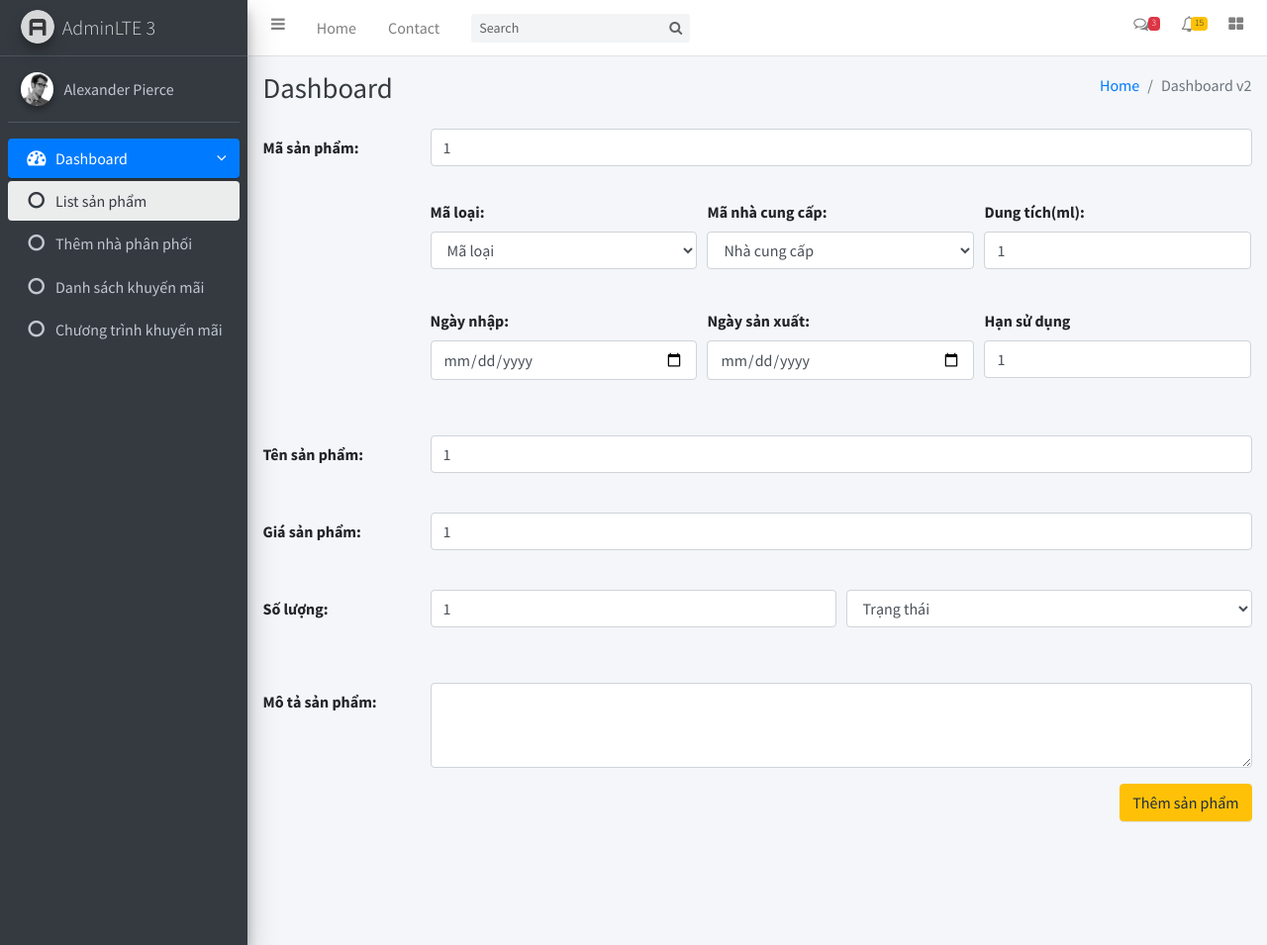
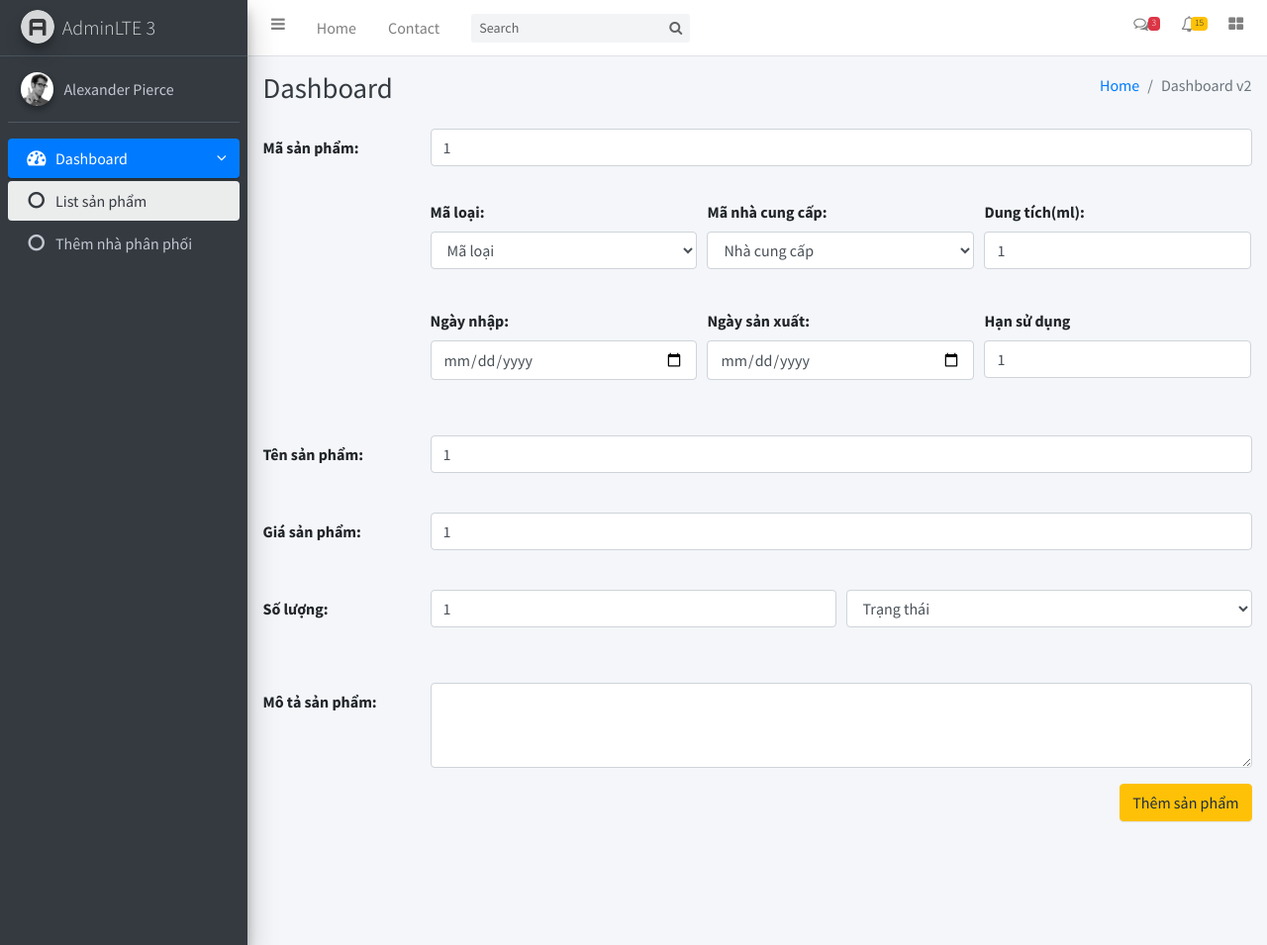
Before and after one commit to nguyenvantai1998/QLMP, a PHP site: page /admin/indexAdmin.php?page=them_san_pham in a window 1280 px wide. Shown: the top 955 px of the page at 99% size. Run offline with PHP 8.4, Linux system fonts and the light colour scheme; the visitor is signed in with stand-in values (Sample User, id 1); some libraries are stand-ins or nearby versions.

Commit message:
Full update

```diff
--- a/nuochoa/admin/Query/admin_insert.php
+++ b/nuochoa/admin/Query/admin_insert.php
@@ -84,33 +84,18 @@
 function insert_ctkm( $makm, $masp,$tgbd,$tgkt,$tilegiamgia,$ghichu)
 {
     try {
-        include '../connect.php';
-        // include '../select.php';
+        include '.\..\..\connect.php';
+        include '.\..\..\select.php';
         $table=query_select("select * from ctkm where makm='".$makm."'");
         $count=$table->rowCount();
         if ($count>0)
             {
-                echo '<script type="text/javascript">';
-                echo "setTimeout(function () { Swal.fire({
-                    type: 'error',
-                    title: 'Chương trình khuyến mãi đã tồn tại !',
-                    showConfirmButton: false,
-                    timer: 1500
-                  });";
-                echo '}, 500);</script>';
+               echo "<script>alert('Mã khuyến mãi đã tồn tại')</script>";
             }
         else {
         $sql = "Insert into ctkm (ghichu, makm, masp, tgbd,tgkt,tilegiamgia) values ('$ghichu','$makm','$masp','$tgbd','$tgkt',$tilegiamgia)";
         $conn->exec($sql);
         $conn=null;
-        echo '<script type="text/javascript">';
-        echo "setTimeout(function () { Swal.fire({
-                    type: 'success',
-                    title: 'Thêm chương trình khuyến mãi thành công !',
-                    showConfirmButton: false,
-                    timer: 1500
-                  });";
-        echo '}, 500);</script>';
         }
     } catch (PDOException $e) {
         echo "connection failed: " . $e->getMessage();
@@ -120,33 +105,18 @@
 function insert_kmai($htkm,$makm,$tenkm)
 {
     try {
-        include '../connect.php';
-        // include '.\..\..\select.php';
+        include '.\..\..\connect.php';
+        include '.\..\..\select.php';
         $table=query_select("select * from kmai where makm='".$makm."'");
         $count=$table->rowCount();
         if ($count>0)
             {
-                echo '<script type="text/javascript">';
-                echo "setTimeout(function () { Swal.fire({
-                    type: 'error',
-                    title: 'Khuyến mãi đã tồn tại !',
-                    showConfirmButton: false,
-                    timer: 1500
-                  });";
-                echo '}, 500);</script>';
+               echo "<script>alert('Mã khuyến mãi đã có')</script>";
             }
         else {
         $sql = "Insert into kmai (htkm,makm,tenkm) values ('$htkm','$makm','$tenkm')";
         $conn->exec($sql);
         $conn=null;
-        echo '<script type="text/javascript">';
-        echo "setTimeout(function () { Swal.fire({
-                    type: 'success',
-                    title: 'Thêm khuyến mãi thành công !',
-                    showConfirmButton: false,
-                    timer: 1500
-                  });";
-        echo '}, 500);</script>';
         }
     } catch (PDOException $e) {
         echo "connection failed: " . $e->getMessage();
--- a/nuochoa/admin/indexAdmin.php
+++ b/nuochoa/admin/indexAdmin.php
@@ -57,7 +57,6 @@
 
             <!-- set page show -->
             <?php
-               include("../select.php");
                 include("Query/admin_insert.php");
                 if(isset($_GET['page']))
                 {
@@ -69,18 +68,6 @@
                     else if($page=='them_san_pham')
                     {
                         include("./Add/product.php");
-                    }else if($page=='list_ct_km')
-                    {
-                        include("./Select/list-ctkm.php");
-                    }else if($page=='them_ct_km')
-                    {
-                        include("./Add/add-dicount.php");
-                    }else if($page=='list_km')
-                    {
-                        include("./Select/list-km.php");
-                    }else if($page=='them_km')
-                    {
-                        include("./Add/add-km.php");
                     }
                 }
                 else
--- a/nuochoa/admin/sideBar.php
+++ b/nuochoa/admin/sideBar.php
@@ -51,18 +51,6 @@
                     <p>Thêm nhà phân phối</p>
                   </a>
                 </li>
-                <li class="nav-item">
-                  <a href="indexAdmin.php?page=list_km" class="nav-link">
-                    <i class="fa fa-circle-o nav-icon"></i>
-                    <p>Danh sách khuyến mãi</p>
-                  </a>
-                </li>
-                <li class="nav-item">
-                  <a href="indexAdmin.php?page=list_ct_km" class="nav-link">
-                    <i class="fa fa-circle-o nav-icon"></i>
-                    <p>Chương trình khuyến mãi</p>
-                  </a>
-                </li>
               </ul>
             </li>
           </ul>
```
